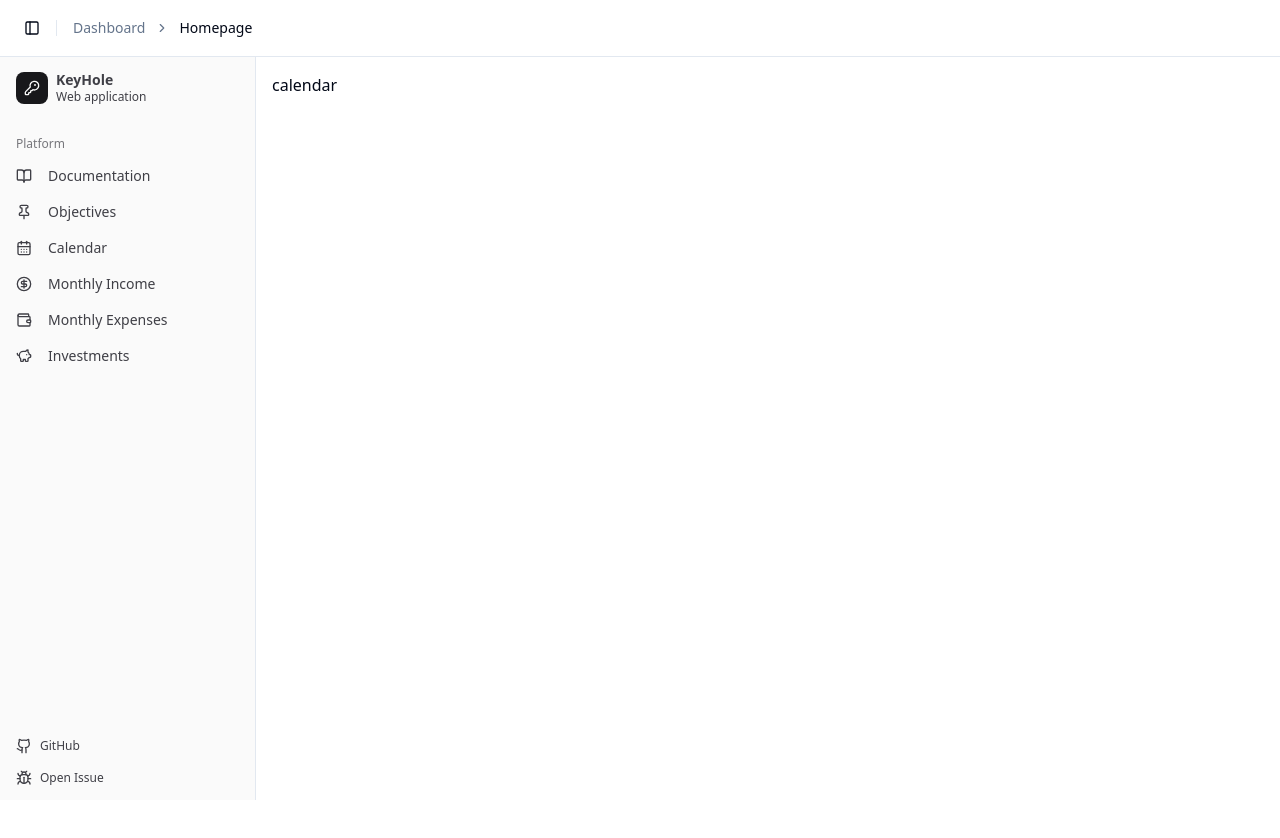
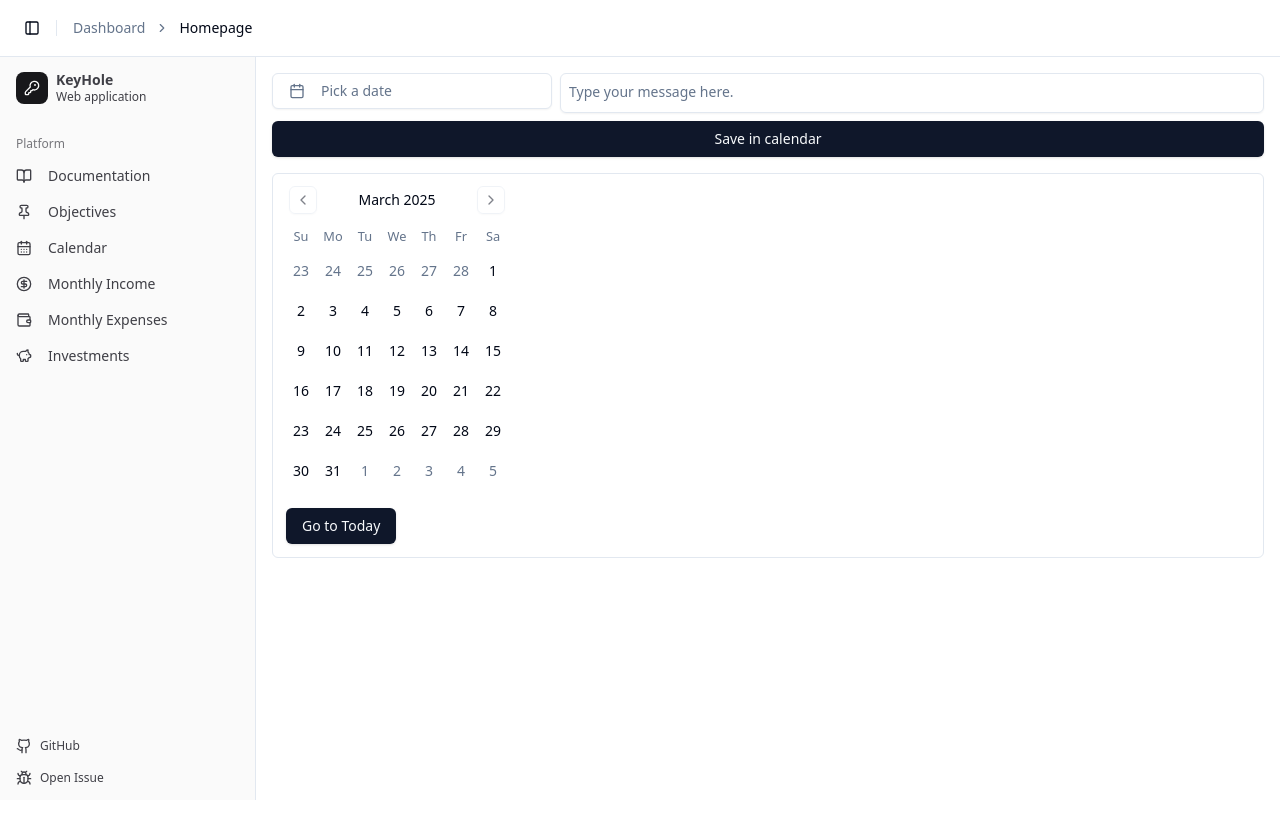
Before and after one commit to Gonzaa21/KeyHoleFront, a React (Vite) app: page /dashboard/calendar in a window 1280 px wide. Shown: the top 838 px of the page. Built offline with nearby package versions, Linux system fonts and the light colour scheme.

Commit message:
Adding calendar component

```diff
--- a/package.json
+++ b/package.json
@@ -15,13 +15,16 @@
     "@radix-ui/react-dialog": "^1.1.6",
     "@radix-ui/react-dropdown-menu": "^2.1.6",
     "@radix-ui/react-label": "^2.1.2",
+    "@radix-ui/react-popover": "^1.1.6",
     "@radix-ui/react-separator": "^1.1.2",
     "@radix-ui/react-slot": "^1.1.2",
     "@radix-ui/react-tooltip": "^1.1.8",
     "class-variance-authority": "^0.7.1",
     "clsx": "^2.1.1",
+    "date-fns": "^3.6.0",
     "lucide-react": "^0.474.0",
     "react": "^19.0.0",
+    "react-day-picker": "^8.10.1",
     "react-dom": "^19.0.0",
     "react-router-dom": "^7.1.5",
     "tailwind-merge": "^3.0.1",
--- /dev/null
+++ b/src/app/dashboard/calendar/form/DateInput.jsx
@@ -0,0 +1,43 @@
+"use client"
+
+import { useState } from "react"
+import { format } from "date-fns"
+import { Calendar as CalendarIcon } from "lucide-react"
+
+import { cn } from "@/lib/utils"
+import { Button } from "@/components/ui/button"
+import { Calendar } from "@/components/ui/calendar"
+import {
+  Popover,
+  PopoverContent,
+  PopoverTrigger,
+} from "@/components/ui/popover"
+
+export default function DateInput() {
+  const [date, setDate] = useState()
+
+  return (
+    <Popover>
+      <PopoverTrigger asChild>
+        <Button
+          variant={"outline"}
+          className={cn(
+            "w-[280px] justify-start text-left font-normal",
+            !date && "text-muted-foreground"
+          )}
+        >
+          <CalendarIcon className="mr-2 h-4 w-4" />
+          {date ? format(date, "PPP") : <span>Pick a date</span>}
+        </Button>
+      </PopoverTrigger>
+      <PopoverContent className="w-auto p-0">
+        <Calendar
+          mode="single"
+          selected={date}
+          onSelect={setDate}
+          initialFocus
+        />
+      </PopoverContent>
+    </Popover>
+  )
+}
--- /dev/null
+++ b/src/app/dashboard/calendar/form/Form.jsx
@@ -0,0 +1,10 @@
+import { TextAreaInput } from "./TextAreaInput";
+import DateInput from "./DateInput";
+
+export default function FormDate() {
+    return (
+        <div className="grid gap-2 grid-cols-1">
+            <TextAreaInput/>
+        </div>
+    )
+}
--- /dev/null
+++ b/src/app/dashboard/calendar/form/TextAreaInput.jsx
@@ -0,0 +1,15 @@
+import { Button } from "@/components/ui/button"
+import { Textarea } from "@/components/ui/textarea"
+import DateInput from "./DateInput";
+
+export function TextAreaInput() {
+    return (
+        <div className="grid gap-2">
+            <div className="flex flex-col md:flex-row gap-2">
+                <DateInput className="w-full md:w-auto h-[40px]" />
+                <Textarea className="flex-1 h-[40px] min-h-0 p-2 resize-none" placeholder="Type your message here." />
+            </div>
+            <Button className="w-full">Save in calendar</Button>
+        </div>
+    )
+}
--- a/src/app/dashboard/calendar/page.jsx
+++ b/src/app/dashboard/calendar/page.jsx
@@ -1,7 +1,27 @@
-function Calendar() {
+import { Calendar } from "@/components/ui/calendar"
+import { useState } from "react"
+import { addMonths } from "date-fns";
+import { Button } from "@/components/ui/button"
+import FormDate from './form/Form'
+
+function CalendarPage() {
+    const [date, setDate] = useState(new Date())
+    const nextMonth = addMonths(date, 1);
+    const [month, setMonth] = useState(nextMonth);
+
     return (
-        <div className="">calendar</div>
+        <>
+        <FormDate/>
+            <Calendar
+                mode="single"
+                className="rounded-md border"
+                month={month} onMonthChange={setMonth}
+                footer= {<Button className="mt-5" onClick={() => { const today = new Date(); setMonth(today);setDate(today); }}>Go to Today</Button>}
+                onSelect={setDate}
+                selected={date}
+            />
+        </>
     )
 }
 
-export default Calendar;
+export default CalendarPage;
--- /dev/null
+++ b/src/components/ui/calendar.jsx
@@ -0,0 +1,71 @@
+import * as React from "react"
+import { ChevronLeft, ChevronRight } from "lucide-react"
+import { DayPicker } from "react-day-picker"
+
+import { cn } from "@/lib/utils"
+import { buttonVariants } from "@/components/ui/button"
+
+function Calendar({
+  className,
+  classNames,
+  showOutsideDays = true,
+  ...props
+}) {
+  return (
+    (<DayPicker
+      showOutsideDays={showOutsideDays}
+      className={cn("p-3", className)}
+      classNames={{
+        months: "flex flex-col sm:flex-row space-y-4 sm:space-x-4 sm:space-y-0",
+        month: "space-y-4",
+        caption: "flex justify-center pt-1 relative items-center",
+        caption_label: "text-sm font-medium",
+        nav: "space-x-1 flex items-center",
+        nav_button: cn(
+          buttonVariants({ variant: "outline" }),
+          "h-7 w-7 bg-transparent p-0 opacity-50 hover:opacity-100"
+        ),
+        nav_button_previous: "absolute left-1",
+        nav_button_next: "absolute right-1",
+        table: "w-full border-collapse space-y-1",
+        head_row: "flex",
+        head_cell:
+          "text-muted-foreground rounded-md w-8 font-normal text-[0.8rem]",
+        row: "flex w-full mt-2",
+        cell: cn(
+          "relative p-0 text-center text-sm focus-within:relative focus-within:z-20 [&:has([aria-selected])]:bg-accent [&:has([aria-selected].day-outside)]:bg-accent/50 [&:has([aria-selected].day-range-end)]:rounded-r-md",
+          props.mode === "range"
+            ? "[&:has(>.day-range-end)]:rounded-r-md [&:has(>.day-range-start)]:rounded-l-md first:[&:has([aria-selected])]:rounded-l-md last:[&:has([aria-selected])]:rounded-r-md"
+            : "[&:has([aria-selected])]:rounded-md"
+        ),
+        day: cn(
+          buttonVariants({ variant: "ghost" }),
+          "h-8 w-8 p-0 font-normal aria-selected:opacity-100"
+        ),
+        day_range_start: "day-range-start",
+        day_range_end: "day-range-end",
+        day_selected:
+          "bg-primary text-primary-foreground hover:bg-primary hover:text-primary-foreground focus:bg-primary focus:text-primary-foreground",
+        day_today: "bg-accent text-accent-foreground",
+        day_outside:
+          "day-outside text-muted-foreground aria-selected:bg-accent/50 aria-selected:text-muted-foreground",
+        day_disabled: "text-muted-foreground opacity-50",
+        day_range_middle:
+          "aria-selected:bg-accent aria-selected:text-accent-foreground",
+        day_hidden: "invisible",
+        ...classNames,
+      }}
+      components={{
+        IconLeft: ({ className, ...props }) => (
+          <ChevronLeft className={cn("h-4 w-4", className)} {...props} />
+        ),
+        IconRight: ({ className, ...props }) => (
+          <ChevronRight className={cn("h-4 w-4", className)} {...props} />
+        ),
+      }}
+      {...props} />)
+  );
+}
+Calendar.displayName = "Calendar"
+
+export { Calendar }
--- /dev/null
+++ b/src/components/ui/popover.jsx
@@ -0,0 +1,27 @@
+import * as React from "react"
+import * as PopoverPrimitive from "@radix-ui/react-popover"
+
+import { cn } from "@/lib/utils"
+
+const Popover = PopoverPrimitive.Root
+
+const PopoverTrigger = PopoverPrimitive.Trigger
+
+const PopoverAnchor = PopoverPrimitive.Anchor
+
+const PopoverContent = React.forwardRef(({ className, align = "center", sideOffset = 4, ...props }, ref) => (
+  <PopoverPrimitive.Portal>
+    <PopoverPrimitive.Content
+      ref={ref}
+      align={align}
+      sideOffset={sideOffset}
+      className={cn(
+        "z-50 w-72 rounded-md border bg-popover p-4 text-popover-foreground shadow-md outline-none data-[state=open]:animate-in data-[state=closed]:animate-out data-[state=closed]:fade-out-0 data-[state=open]:fade-in-0 data-[state=closed]:zoom-out-95 data-[state=open]:zoom-in-95 data-[side=bottom]:slide-in-from-top-2 data-[side=left]:slide-in-from-right-2 data-[side=right]:slide-in-from-left-2 data-[side=top]:slide-in-from-bottom-2",
+        className
+      )}
+      {...props} />
+  </PopoverPrimitive.Portal>
+))
+PopoverContent.displayName = PopoverPrimitive.Content.displayName
+
+export { Popover, PopoverTrigger, PopoverContent, PopoverAnchor }
--- /dev/null
+++ b/src/components/ui/textarea.jsx
@@ -0,0 +1,18 @@
+import * as React from "react"
+
+import { cn } from "@/lib/utils"
+
+const Textarea = React.forwardRef(({ className, ...props }, ref) => {
+  return (
+    (<textarea
+      className={cn(
+        "flex min-h-[60px] h-10 resize-none w-full rounded-md border border-input bg-transparent px-3 py-2 text-base shadow-sm placeholder:text-muted-foreground focus-visible:outline-none focus-visible:ring-1 focus-visible:ring-ring disabled:cursor-not-allowed disabled:opacity-50 md:text-sm",
+        className
+      )}
+      ref={ref}
+      {...props} />)
+  );
+})
+Textarea.displayName = "Textarea"
+
+export { Textarea }
```
Also changed, not shown: 1 other file (tests, documents, lock files or other folders).
